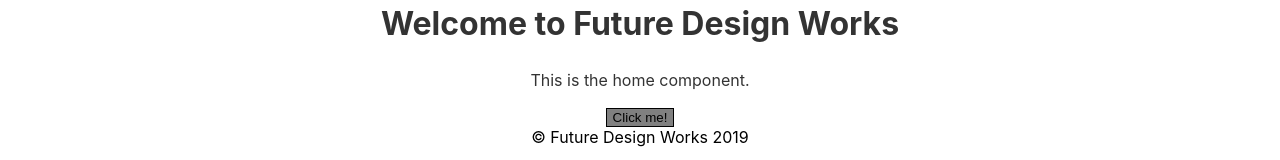
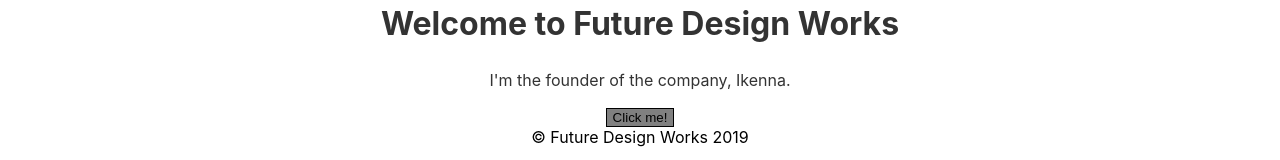
Before and after one commit to ikennai/react-refresher, a React (Create React App) app: page / in a window 1280 px wide. Shown: the part 275-435 px from the top of the page. Built offline with nearby package versions, Linux system fonts and the light colour scheme.

Commit message:
Working with state
Working with state
Updated the readme

```diff
--- a/src/components/Home/Home.js
+++ b/src/components/Home/Home.js
@@ -5,11 +5,19 @@ import React, { Component } from 'react';
 import './Home.css';
 
 class Home extends Component {
+    constructor() {
+        super(); // TODO: Refresh super
+
+        this.state = {
+            name: 'Ikenna'
+        }
+    }
+
     render() {
         return (
             <div className="Home">
                 <h2>Welcome to Future Design Works</h2>
-                <p>This is the home component.</p>
+                <p>I'm the founder of the company, {this.state.name}.</p>
 
                 <button
                     style={{
```
Also changed, not shown: 1 other file (tests, documents, lock files or other folders).
